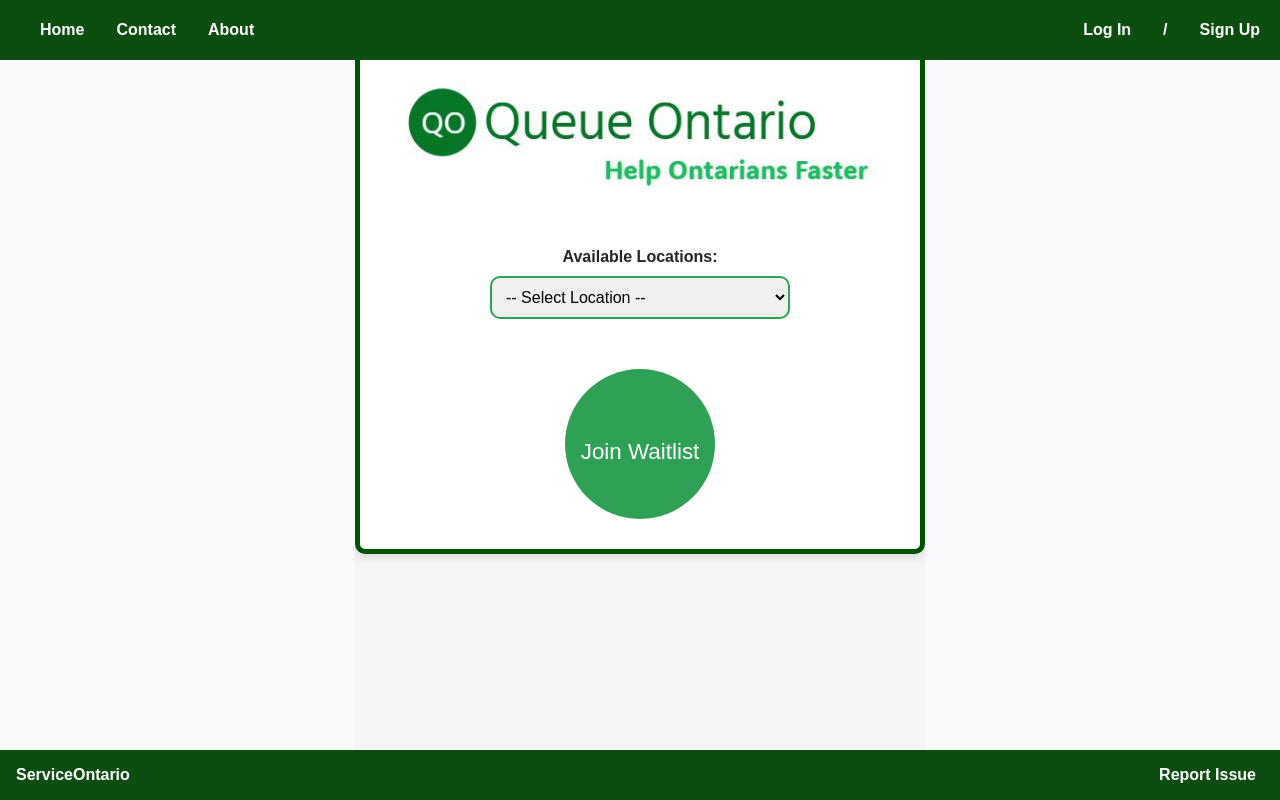
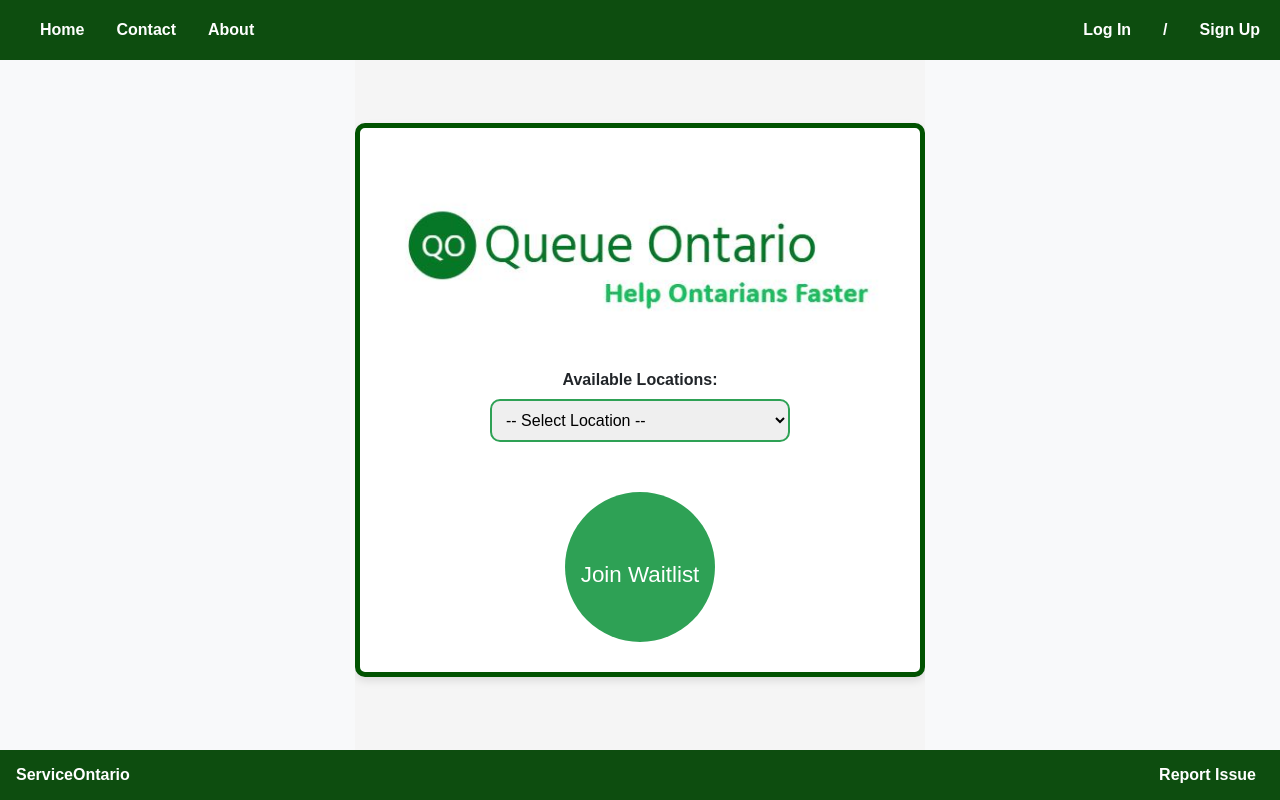
Before and after one commit to kumailDoc/QueueOntario, a React (Create React App) app in the folder queueontario-frontend/: page / in a window 1280 px wide. Built offline with nearby package versions, Linux system fonts and the light colour scheme; the HTML template or start-up script is replaced by a standard one.

Commit message:
fixed css for homepage

```diff
--- a/queueontario-frontend/src/App.js
+++ b/queueontario-frontend/src/App.js
@@ -17,6 +17,7 @@
 import UpdateWaitlistAdmin from './components/UpdateWaitlistAdmin';
 import AdminPortal from './components/AdminPortal';
 import ModPortal from './components/ModPortal';
+import Issues from './components/Issues';
 
 function App() {
   // Holds userId state. Please use for other components if needed!
@@ -25,7 +26,7 @@
   return (
     <AuthProvider>
       <Router>
-        <div className="container">
+        <div>
           <Routes>
             {/* Pass userId to HomePage and setUserId to Login */}
             <Route exact path="/" element={<HomePage userId={userId} />} />
@@ -44,6 +45,8 @@
             <Route path="/admin/update-location" element={<UpdateLocationAdmin/>}/>
             <Route path="/admin/update-waitlist" element={<UpdateWaitlistAdmin/>}/>
             <Route path="/mod/viewissue" element={<AdminIssue />} />
+            <Route path="/mod/issues" element={<Issues />} />
+
 
             {/* For Test Case */}
             <Route path="/test" element={<TestComponent />}/>
```
